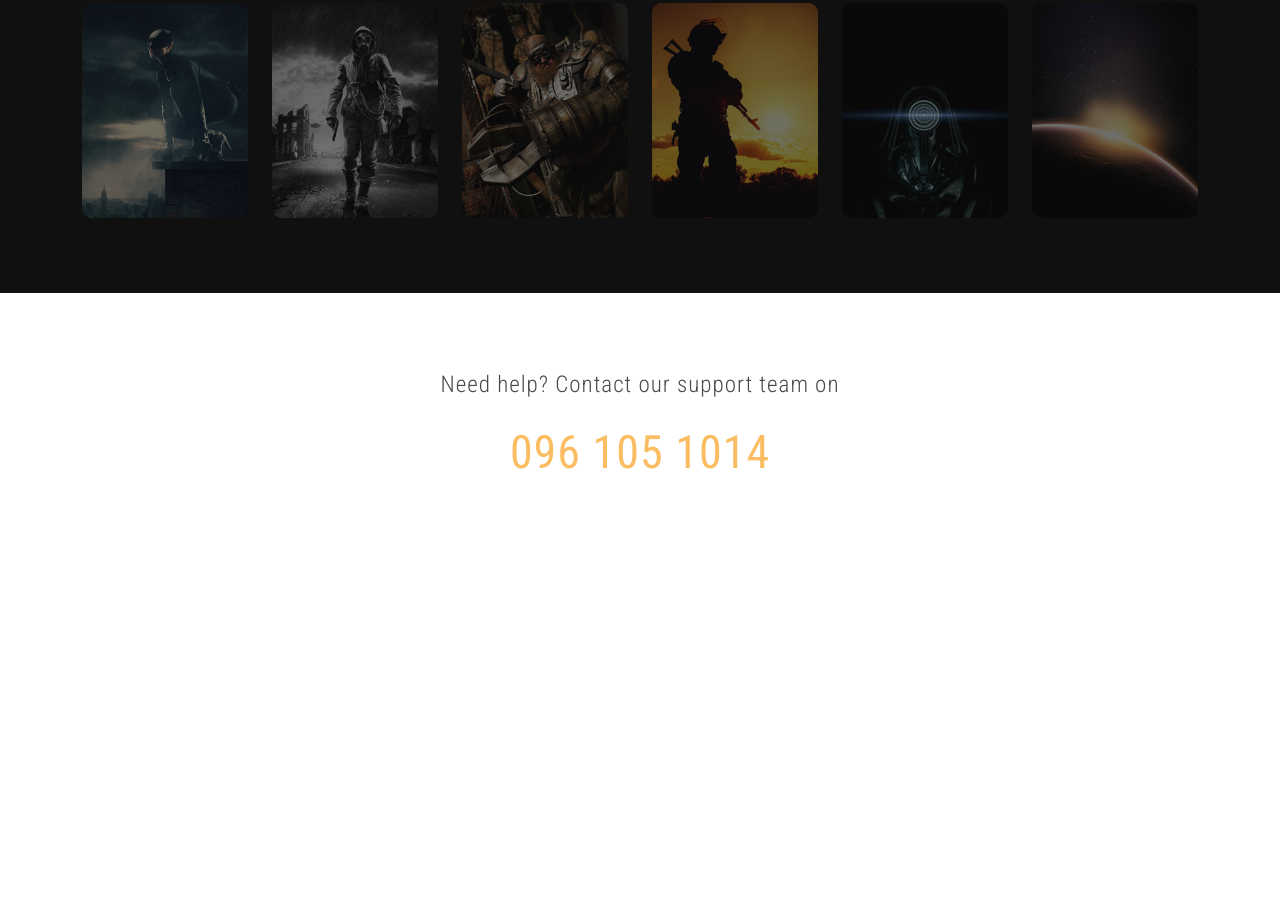
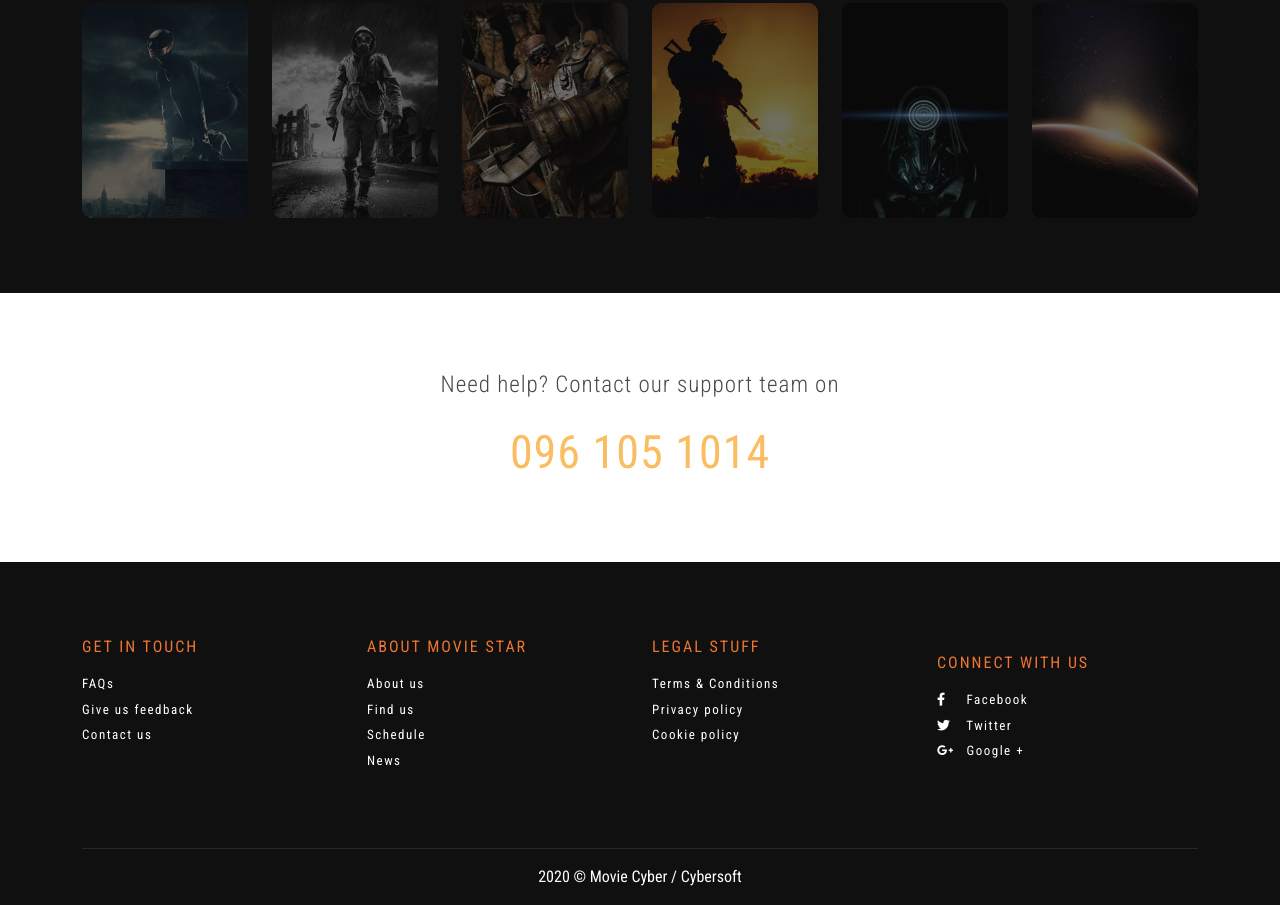
Before and after one commit to ChristiannHoang/movie-cyber-web, a plain HTML site: page index.html in a window 1280 px wide. Shown: the part 3578-4483 px from the top of the page. Before the commit the page ends 4140 px from the top, so only its background shows below. Drawn offline with nearby package versions, Linux system fonts and the light colour scheme.

Commit message:
done project

```diff
--- a/css/style.css
+++ b/css/style.css
@@ -583,3 +583,42 @@ header .navbar__icon {
     text-decoration: none;
     font-weight: 400;
 }
+
+/* FOOTER  */
+footer {
+    background-color: #101010;
+}
+
+.footer__main {
+    /* border-bottom: 1px solid #fff; */
+}
+
+.footer__title {
+    font-size: 16px;
+    color: var(--primary-color);
+    margin-bottom: 15px;
+    letter-spacing: 2px;
+}
+
+.footer__item {
+    display: block;
+    text-decoration: none;
+    color: white;
+    font-size: 13px;
+    padding: 3px 0;
+    letter-spacing: 1.5px;
+    transition: all .5s;
+}
+
+.footer__item:hover {
+    color: #fbbd61;
+}
+
+.footer__bottom {
+    border-top: 1px solid rgba(255,255,255,.1);
+    color: white;
+}
+
+.footer__item .footer__icon {
+    width: 25px;
+}
--- a/index.html
+++ b/index.html
@@ -801,7 +801,51 @@
     </section>
 
     <!-- FOOTER  -->
-    <footer></footer>
+    <footer>
+        <div class="container-md">
+            <div class="row section footer__main">
+                <div class="col-12 col-md-3 mb-3 mb-md-0 text-center text-md-start">
+                    <h4 class="footer__title">GET IN TOUCH</h4>
+                    <a class="footer__item" href="#">FAQs</a>
+                    <a class="footer__item" href="#">Give us feedback</a>
+                    <a class="footer__item" href="#">Contact us</a>
+                </div>
+                <div class="col-12 col-md-3 my-3 my-md-0 text-center text-md-start">
+                    <h4 class="footer__title">ABOUT MOVIE STAR</h4>
+                    <a class="footer__item" href="#">About us</a>
+                    <a class="footer__item" href="#">Find us</a>
+                    <a class="footer__item" href="#">Schedule</a>
+                    <a class="footer__item" href="#">News</a>
+                </div>
+                <div class="col-12 col-md-3 my-3 my-md-0 text-center text-md-start">
+                    <h4 class="footer__title">LEGAL STUFF</h4>
+                    <a class="footer__item" href="#">Terms & Conditions</a>
+                    <a class="footer__item" href="#">Privacy policy</a>
+                    <a class="footer__item" href="#">Cookie policy</a>
+                </div>
+                <div class="col-12 col-md-3 mt-3 my-mt-0 text-center text-md-start">
+                    <h4 class="footer__title">CONNECT WITH US</h4>
+                    <a class="footer__item" href="#">
+                        <i class="footer__icon fa-brands fa-facebook-f"></i>
+                        Facebook
+                    </a>
+                    <a class="footer__item" href="#">
+                        <i class="footer__icon fa-brands fa-twitter"></i>
+                        Twitter
+                    </a>
+                    <a class="footer__item" href="#">
+                        <i class="footer__icon fa-brands fa-google-plus-g"></i>
+                        Google +
+                    </a>
+                </div>
+            </div>
+            <div class="footer__bottom text-center">
+                <div class="container-md py-3 px-0">
+                    <p class="mb-0">2020 &copy Movie Cyber / Cybersoft</p>
+                </div>
+            </div>
+        </div>
+    </footer>
 
     <!----------------JS--------------------->
     <!-- JQUERY  -->
```
